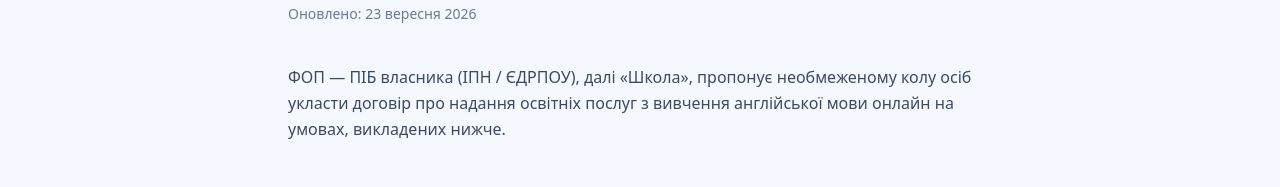
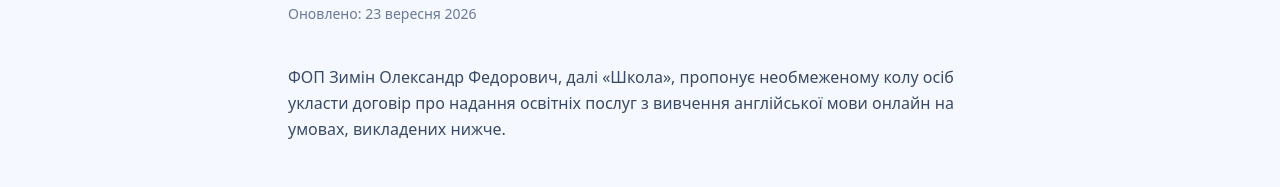
Before and after one commit to ZIm1K/SealEnglish, a Next.js app: page /offer in a window 1280 px wide. Shown: the part 164-351 px from the top of the page. Built offline with nearby package versions, Linux system fonts and the light colour scheme.

Commit message:
Legal owner: ФОП Зимін Олександр Федорович
Co-Authored-By: Claude Opus 5.5 <noreply@anthropic.com>

```diff
--- a/src/app/offer/page.tsx
+++ b/src/app/offer/page.tsx
@@ -9,7 +9,7 @@ export default function OfferPage() {
   return (
     <LegalPage title="Публічна оферта" updated="23 вересня 2026">
       <p>
-        {SITE.legal.owner} ({SITE.legal.code}), далі «Школа», пропонує необмеженому колу осіб укласти договір про надання освітніх послуг
+        {SITE.legal.owner}{SITE.legal.code && ` (РНОКПП ${SITE.legal.code})`}, далі «Школа», пропонує необмеженому колу осіб укласти договір про надання освітніх послуг
         з вивчення англійської мови онлайн на умовах, викладених нижче.
       </p>
       <h2>1. Предмет</h2>
--- a/src/content/site.ts
+++ b/src/content/site.ts
@@ -14,8 +14,8 @@ export const SITE = {
   instagram: "",
   city: "Україна · онлайн",
   legal: {
-    owner: "ФОП — ПІБ власника",
-    code: "ІПН / ЄДРПОУ",
+    owner: "ФОП Зимін Олександр Федорович",
+    code: "", // TODO(owner): РНОКПП ФОП, якщо потрібно в оферті
   },
 };
 
```
